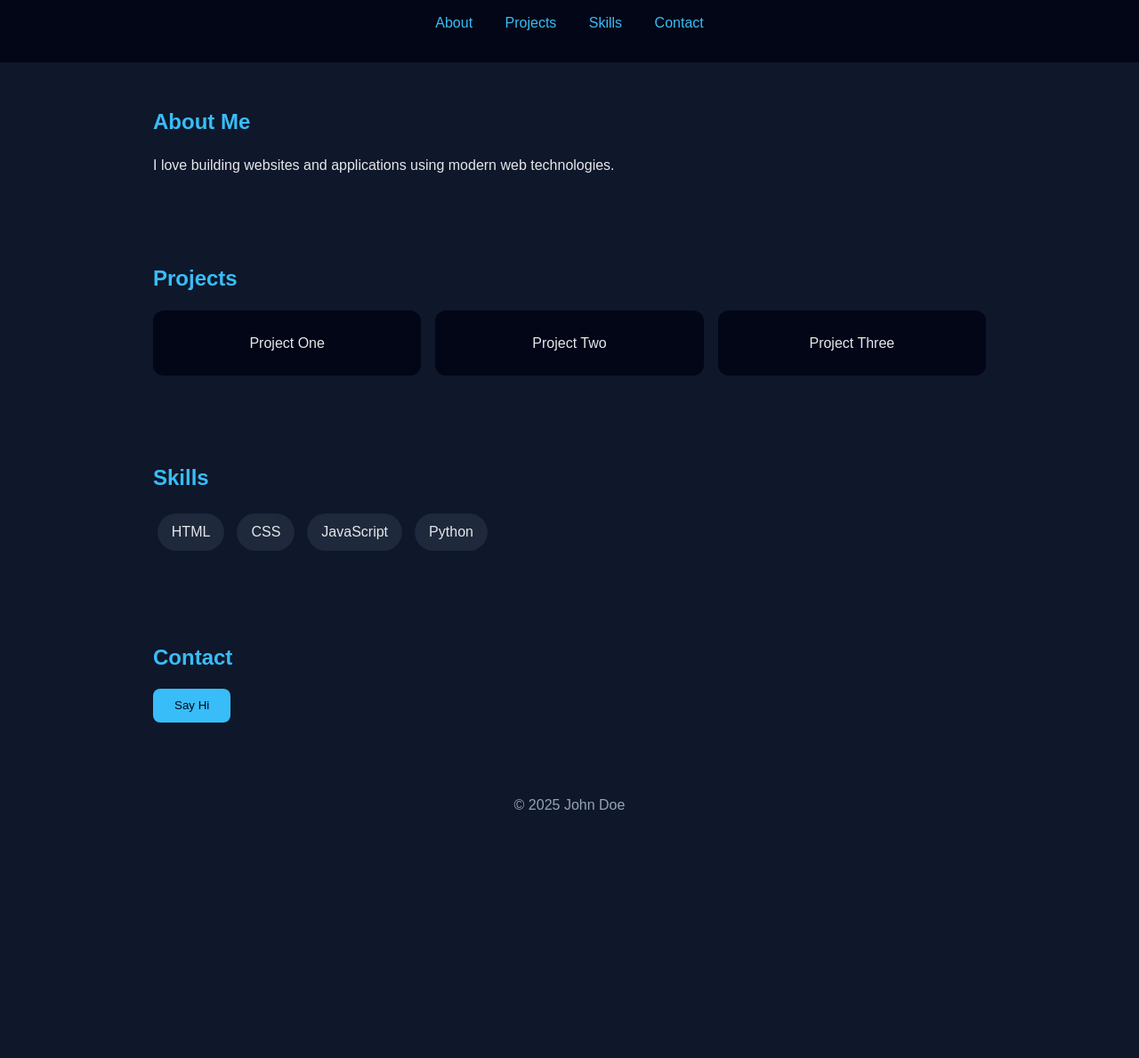
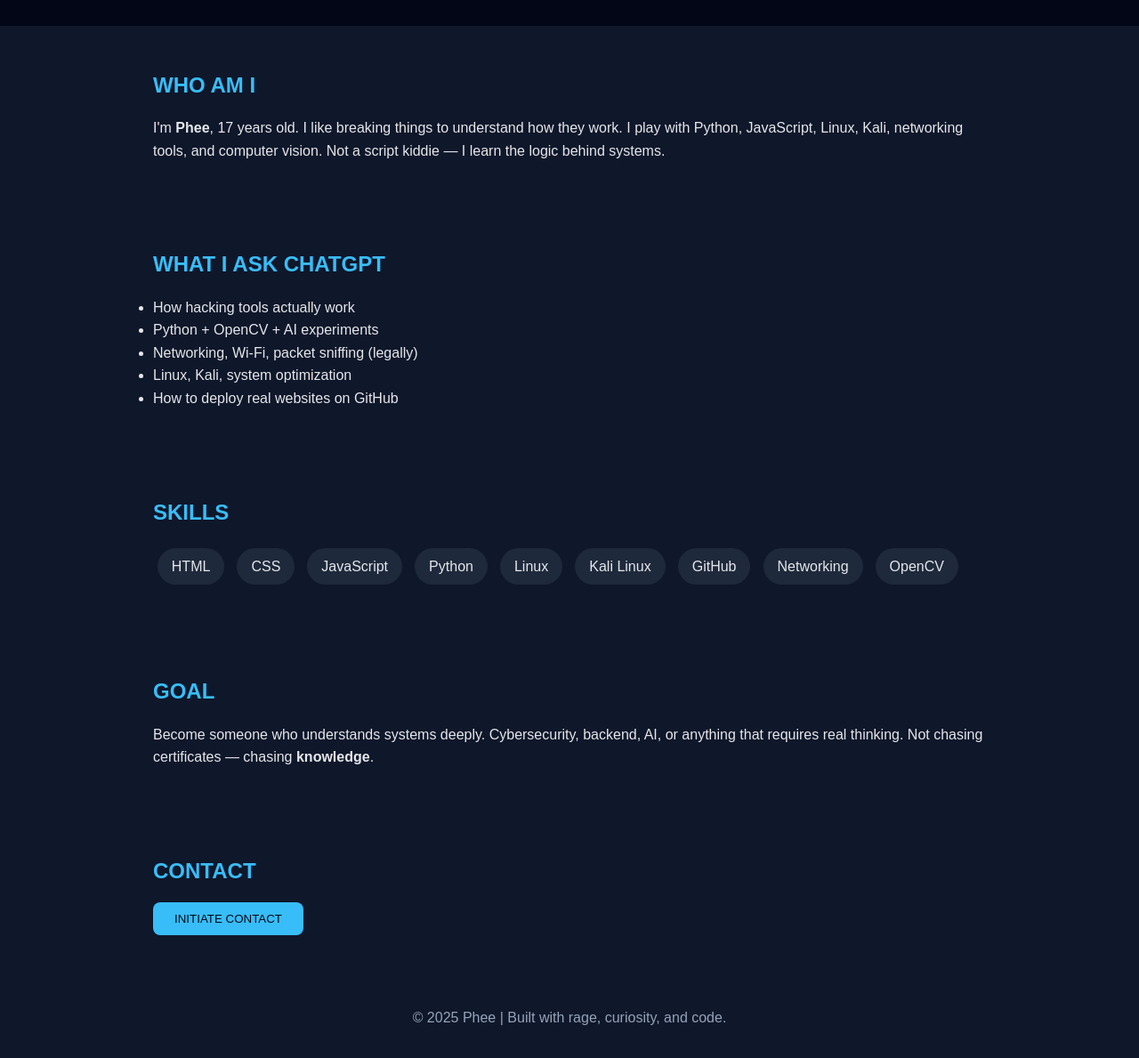
Before and after one commit to PPLnwza007-coding/portfolio-test, a plain HTML site: page index.html in a window 1280 px wide. Shown: the part 125-1314 px from the top of the page at 89% size. Before the commit the page ends 1074 px from the top, so only its background shows below. Drawn offline with Linux system fonts and the light colour scheme.

Commit message:
Update index.html

```diff
--- a/index.html
+++ b/index.html
@@ -3,55 +3,72 @@
 <head>
   <meta charset="UTF-8" />
   <meta name="viewport" content="width=device-width, initial-scale=1.0" />
-  <title>My Portfolio</title>
+  <title>Phee | Cyber & Code</title>
   <link rel="stylesheet" href="style.css" />
+  <script src="script.js" defer></script>
 </head>
 <body>
 
-<header>
-  <h1>John Doe</h1>
-  <p>Web Developer | Programmer</p>
-  <nav>
-    <a href="#about">About</a>
-    <a href="#projects">Projects</a>
-    <a href="#skills">Skills</a>
-    <a href="#contact">Contact</a>
-  </nav>
+<div class="noise"></div>
+
+<header class="hero">
+  <h1 class="glitch" data-text="PHEE">PHEE</h1>
+  <p class="subtitle">17 y.o | Cyber / Programmer / Curious Mind</p>
+  <p class="typing" id="typing"></p>
 </header>
 
-<section id="about">
-  <h2>About Me</h2>
-  <p>I love building websites and applications using modern web technologies.</p>
+<section class="panel">
+  <h2>WHO AM I</h2>
+  <p>
+    I'm <strong>Phee</strong>, 17 years old. I like breaking things to understand how they work.
+    I play with <span>Python</span>, <span>JavaScript</span>, <span>Linux</span>, <span>Kali</span>,
+    networking tools, and computer vision. Not a script kiddie — I learn the logic behind systems.
+  </p>
 </section>
 
-<section id="projects">
-  <h2>Projects</h2>
-  <div class="projects">
-    <div class="card">Project One</div>
-    <div class="card">Project Two</div>
-    <div class="card">Project Three</div>
-  </div>
+<section class="panel">
+  <h2>WHAT I ASK CHATGPT</h2>
+  <ul>
+    <li>How hacking tools actually work</li>
+    <li>Python + OpenCV + AI experiments</li>
+    <li>Networking, Wi-Fi, packet sniffing (legally)</li>
+    <li>Linux, Kali, system optimization</li>
+    <li>How to deploy real websites on GitHub</li>
+  </ul>
 </section>
 
-<section id="skills">
-  <h2>Skills</h2>
+<section class="panel">
+  <h2>SKILLS</h2>
   <div class="skills">
     <span>HTML</span>
     <span>CSS</span>
     <span>JavaScript</span>
     <span>Python</span>
+    <span>Linux</span>
+    <span>Kali Linux</span>
+    <span>GitHub</span>
+    <span>Networking</span>
+    <span>OpenCV</span>
   </div>
 </section>
 
-<section id="contact">
-  <h2>Contact</h2>
-  <button id="helloBtn">Say Hi</button>
+<section class="panel">
+  <h2>GOAL</h2>
+  <p>
+    Become someone who understands systems deeply.
+    Cybersecurity, backend, AI, or anything that requires real thinking.
+    Not chasing certificates — chasing <strong>knowledge</strong>.
+  </p>
+</section>
+
+<section class="panel">
+  <h2>CONTACT</h2>
+  <button id="helloBtn">INITIATE CONTACT</button>
 </section>
 
 <footer>
-  <p>© 2025 John Doe</p>
+  <p>© 2025 Phee | Built with rage, curiosity, and code.</p>
 </footer>
 
-<script src="script.js"></script>
 </body>
 </html>
```
